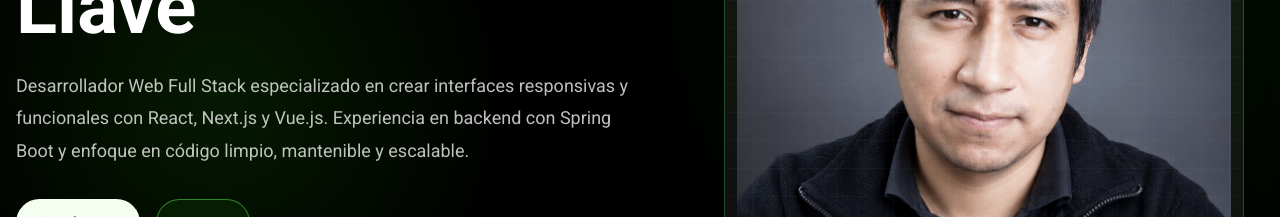
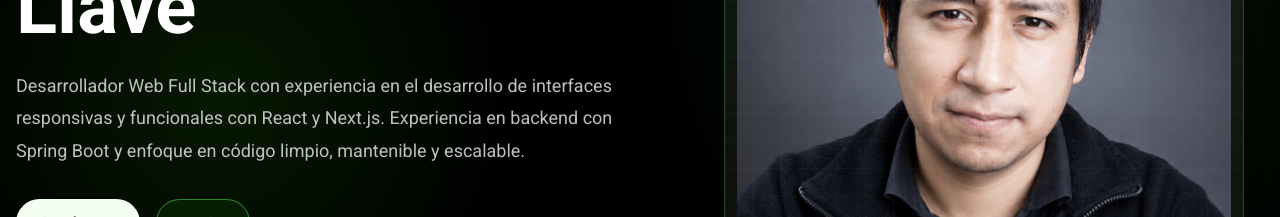
Before and after one commit to jesuspaz3000/Jesus-Paz-portafolio, a Next.js app: page / in a window 1280 px wide. Shown: the part 325-542 px from the top of the page. Built offline with nearby package versions, Linux system fonts and the light colour scheme; no server answers; what @mui/material-nextjs would draw is missing.

Commit message:
refactor: cambio de presentacion y correccion de any

```diff
--- a/src/app/actions/send-email.ts
+++ b/src/app/actions/send-email.ts
@@ -62,11 +62,11 @@ export async function sendEmail(formData: FormData) {
         }
 
         return { success: true };
-    } catch (err: any) {
+    } catch (err: unknown) {
         console.error("Unexpected error in sendEmail action:", err);
         return {
             success: false,
-            error: err.message || "Ocurrió un error inesperado al enviar el mensaje."
+            error: (err as Error).message || "Ocurrió un error inesperado al enviar el mensaje."
         };
     }
 }
--- a/src/features/landing/components/About.tsx
+++ b/src/features/landing/components/About.tsx
@@ -5,7 +5,7 @@ import CodeIcon from "@mui/icons-material/Code";
 import DownloadIcon from "@mui/icons-material/Download";
 import SpeedIcon from "@mui/icons-material/Speed";
 import { Box, Button, Grid, Typography } from "@mui/material";
-import { highlightsStyles, iconStyles, chipStyles } from "@/shared/mui/AboutSx";
+import { highlightsStyles, iconStyles } from "@/shared/mui/AboutSx";
 import { motion } from "framer-motion";
 import SectionChip from "@/shared/components/SectionChip";
 
--- a/src/features/landing/components/Footer.tsx
+++ b/src/features/landing/components/Footer.tsx
@@ -3,7 +3,6 @@
 import ArrowUpwardIcon from "@mui/icons-material/ArrowUpward";
 import GitHubIcon from "@mui/icons-material/GitHub";
 import LinkedInIcon from "@mui/icons-material/LinkedIn";
-import FacebookIcon from "@mui/icons-material/Facebook";
 import { Box, Typography } from "@mui/material";
 import Link from "next/link";
 
--- a/src/features/landing/components/Hero.tsx
+++ b/src/features/landing/components/Hero.tsx
@@ -116,7 +116,7 @@ export default function Hero() {
 
                     <motion.div variants={itemVariants}>
                         <Typography sx={{ fontSize: { xs: 16, md: 18 }, lineHeight: 1.8, color: "secondary.main", maxWidth: 680 }}>
-                            Desarrollador Web Full Stack especializado en crear interfaces responsivas y funcionales con React, Next.js y Vue.js. Experiencia en backend con Spring Boot y enfoque en código limpio, mantenible y escalable.
+                            Desarrollador Web Full Stack con experiencia en el desarrollo de interfaces responsivas y funcionales con React y Next.js. Experiencia en backend con Spring Boot y enfoque en código limpio, mantenible y escalable.
                         </Typography>
                     </motion.div>
 
```
